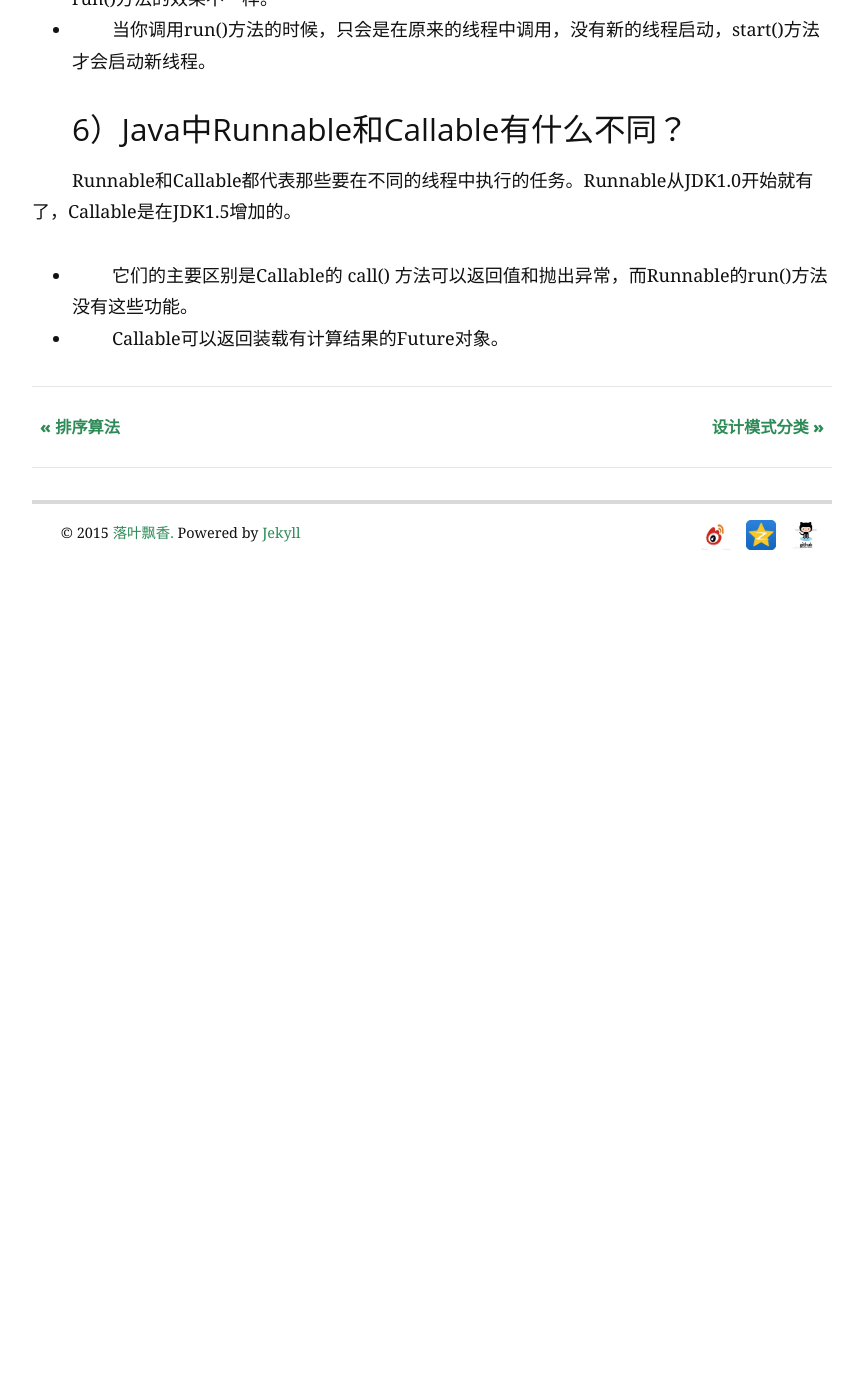
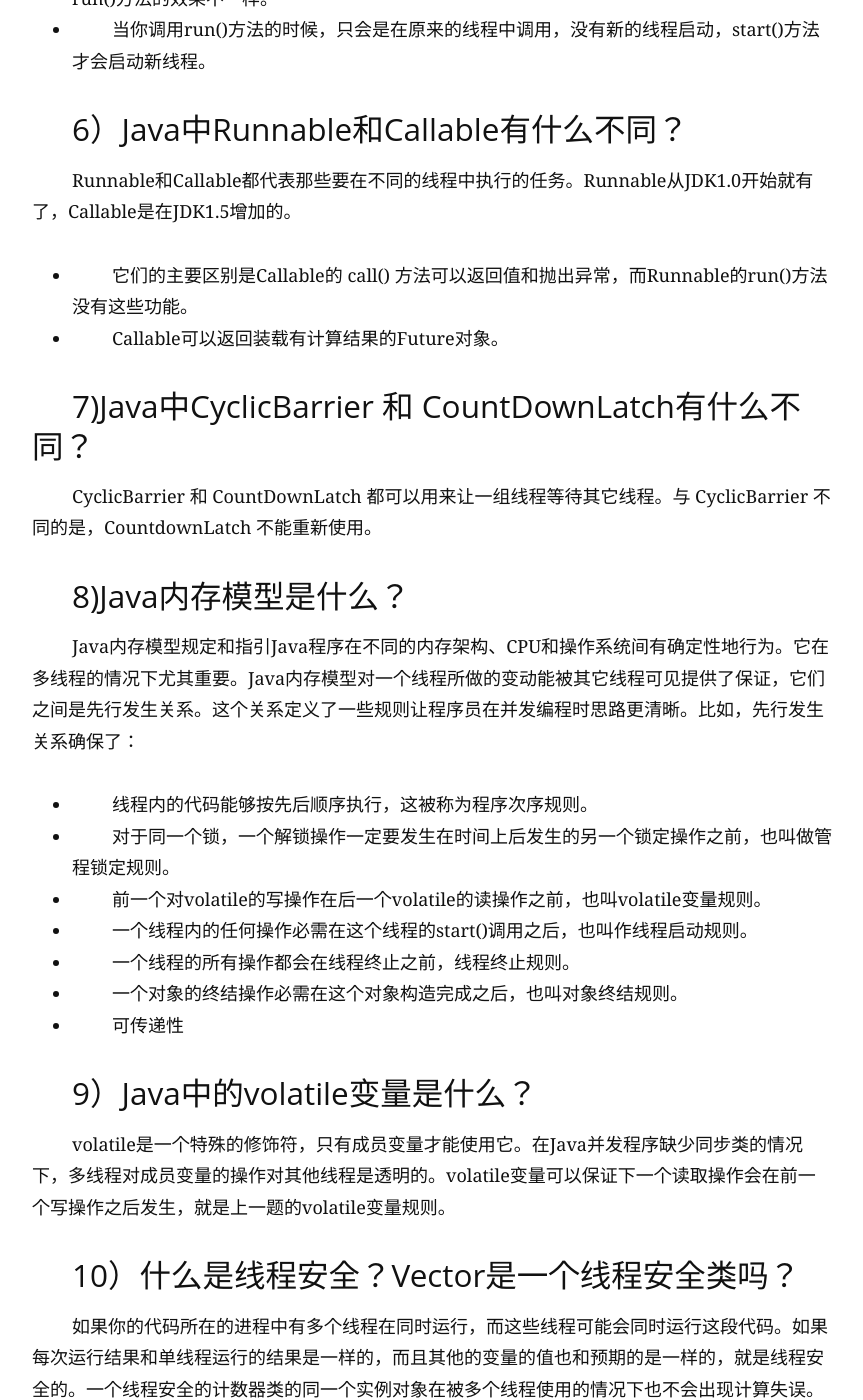
Before and after one commit to luonaibin/luonaibin.github.io, a Jekyll site: the page built from _posts/2015-07-27-java-thread-interview.markdown, in a window 1280 px wide and 1400 px high, scrolled down 1721 px. Shown: the whole window, without its empty margins (208-1071 px from the left). Built offline with Jekyll 4.4.1, drawn with Linux system fonts in a browser that asks for light colours; Markdown is read by kramdown in place of the engine named in the settings; before the commit the page ends 2351 px from its top, so only the background shows below that; some of the changed text lies outside the part shown.

Commit message:
update thread

```diff
--- a/_posts/2015-07-27-java-thread-interview.markdown
+++ b/_posts/2015-07-27-java-thread-interview.markdown
@@ -50,3 +50,25 @@ Runnable和Callable都代表那些要在不同的线程中执行的任务。Runn
 
 * 它们的主要区别是Callable的 call() 方法可以返回值和抛出异常，而Runnable的run()方法没有这些功能。
 * Callable可以返回装载有计算结果的Future对象。
+
+###7)Java中CyclicBarrier 和 CountDownLatch有什么不同？
+CyclicBarrier 和 CountDownLatch 都可以用来让一组线程等待其它线程。与 CyclicBarrier 不同的是，CountdownLatch 不能重新使用。
+
+###8)Java内存模型是什么？
+Java内存模型规定和指引Java程序在不同的内存架构、CPU和操作系统间有确定性地行为。它在多线程的情况下尤其重要。Java内存模型对一个线程所做的变动能被其它线程可见提供了保证，它们之间是先行发生关系。这个关系定义了一些规则让程序员在并发编程时思路更清晰。比如，先行发生关系确保了：
+
+* 线程内的代码能够按先后顺序执行，这被称为程序次序规则。
+* 对于同一个锁，一个解锁操作一定要发生在时间上后发生的另一个锁定操作之前，也叫做管程锁定规则。
+* 前一个对volatile的写操作在后一个volatile的读操作之前，也叫volatile变量规则。
+* 一个线程内的任何操作必需在这个线程的start()调用之后，也叫作线程启动规则。
+* 一个线程的所有操作都会在线程终止之前，线程终止规则。
+* 一个对象的终结操作必需在这个对象构造完成之后，也叫对象终结规则。
+* 可传递性
+
+###9）Java中的volatile变量是什么？
+volatile是一个特殊的修饰符，只有成员变量才能使用它。在Java并发程序缺少同步类的情况下，多线程对成员变量的操作对其他线程是透明的。volatile变量可以保证下一个读取操作会在前一个写操作之后发生，就是上一题的volatile变量规则。
+
+###10）什么是线程安全？Vector是一个线程安全类吗？
+如果你的代码所在的进程中有多个线程在同时运行，而这些线程可能会同时运行这段代码。如果每次运行结果和单线程运行的结果是一样的，而且其他的变量的值也和预期的是一样的，就是线程安全的。一个线程安全的计数器类的同一个实例对象在被多个线程使用的情况下也不会出现计算失误。很显然你可以将集合类分成两组，线程安全和非线程安全的。<br/>
+
+Vector 是用同步方法来实现线程安全的, 而和它相似的ArrayList不是线程安全的。
```
